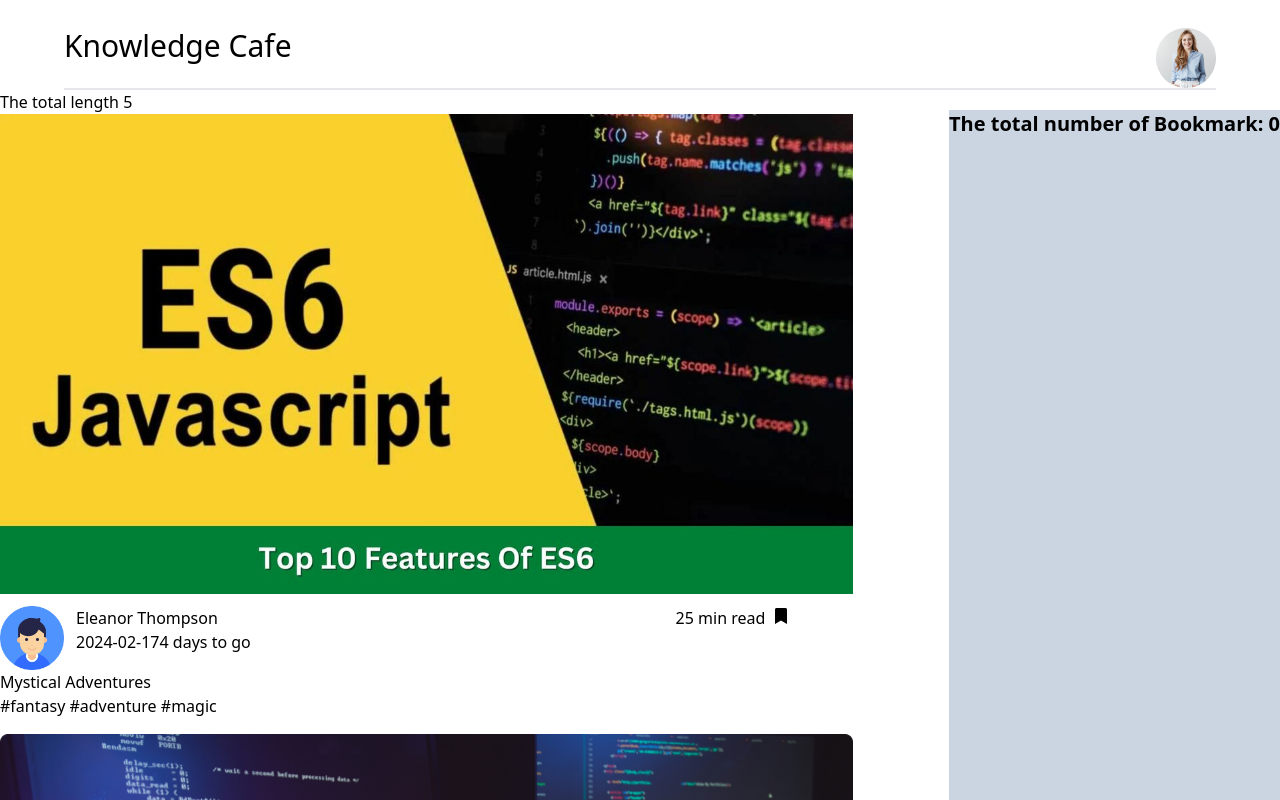
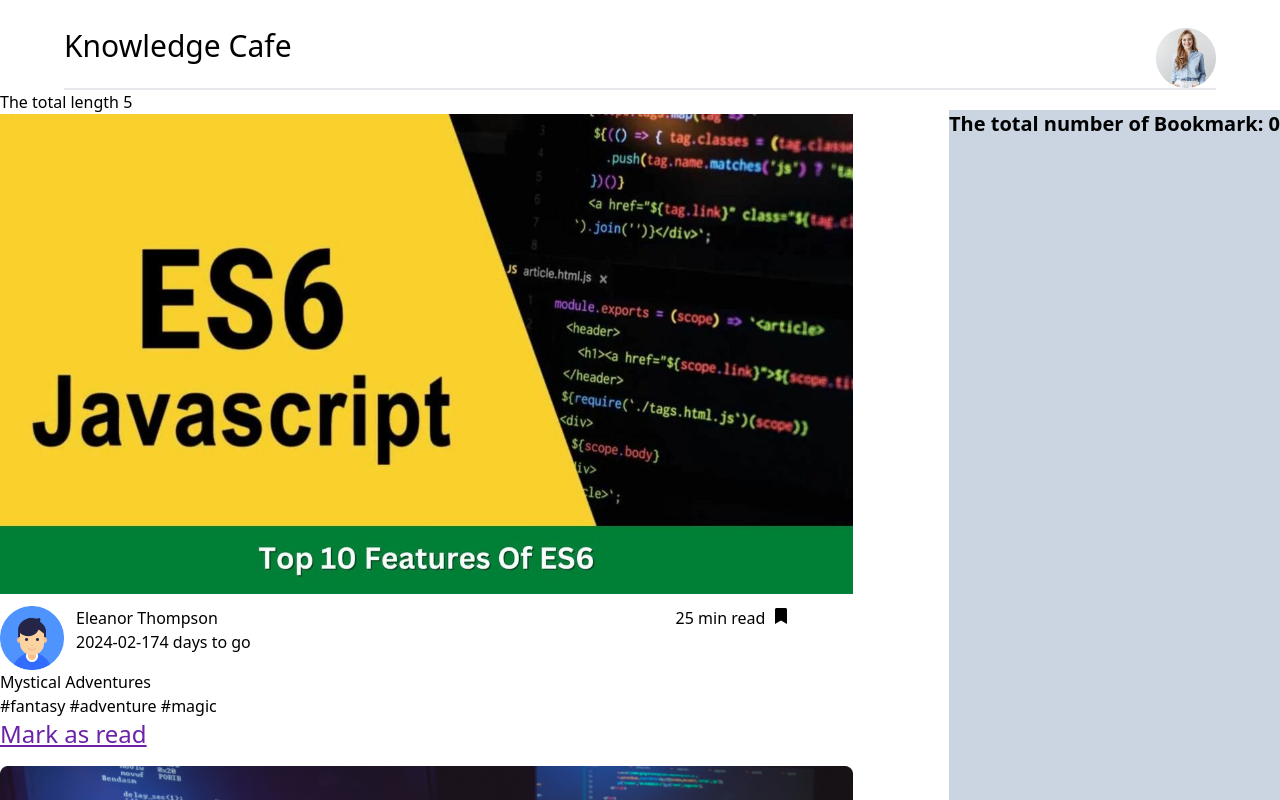
Before and after one commit to rajalishikh/knoweladge-cafe-assignmenet, a React (Vite) app: page / in a window 1280 px wide. Shown: the top 800 px of the page. Built offline with nearby package versions, Linux system fonts and the light colour scheme.

Commit message:
add my button color

```diff
--- a/src/Component/Blog/Blog.jsx
+++ b/src/Component/Blog/Blog.jsx
@@ -51,6 +51,7 @@ const Blog = ({ blog1,blog2 }) => {
 
                 }
             </p>
+          <button className='text-purple-800 underline text-2xl'>Mark as read </button>
 
 
 
```
